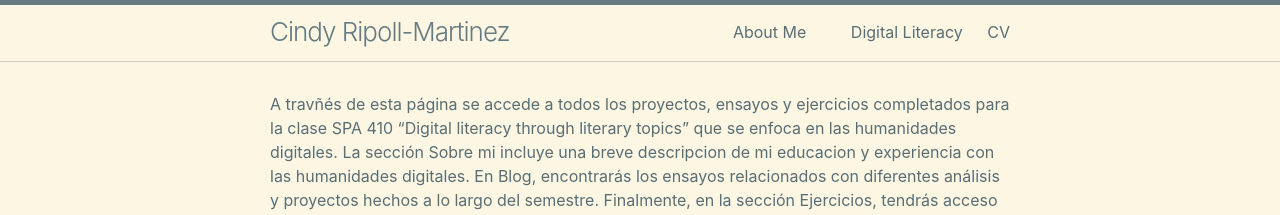
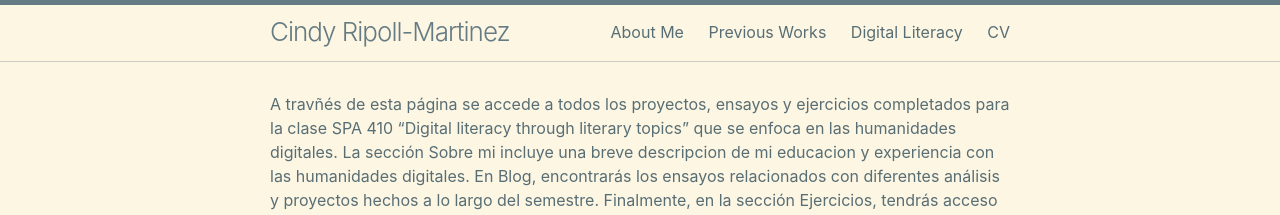
Before and after one commit to cindyripollm/cindyripollm.github.io, a Jekyll site: the page built from index.md, in a window 1280 px wide. Shown: the top 215 px of the page. Built offline with Jekyll 4.4.1, drawn with Linux system fonts in a browser that asks for light colours.

Commit message:
Update header.html

```diff
--- a/_includes/header.html
+++ b/_includes/header.html
@@ -19,7 +19,7 @@
 
         <div class="trigger">
           <a class="page-link" href="/about_me/">About Me</a>
-          <a class="page-link" href="/posts/"></a>
+          <a class="page-link" href="/blogs/">Previous Works</a>
           <a class="page-link" href="/ejercios/">Digital Literacy</a>
           <a class="page-link" href="/CV/">CV</a>
         </div>
```
